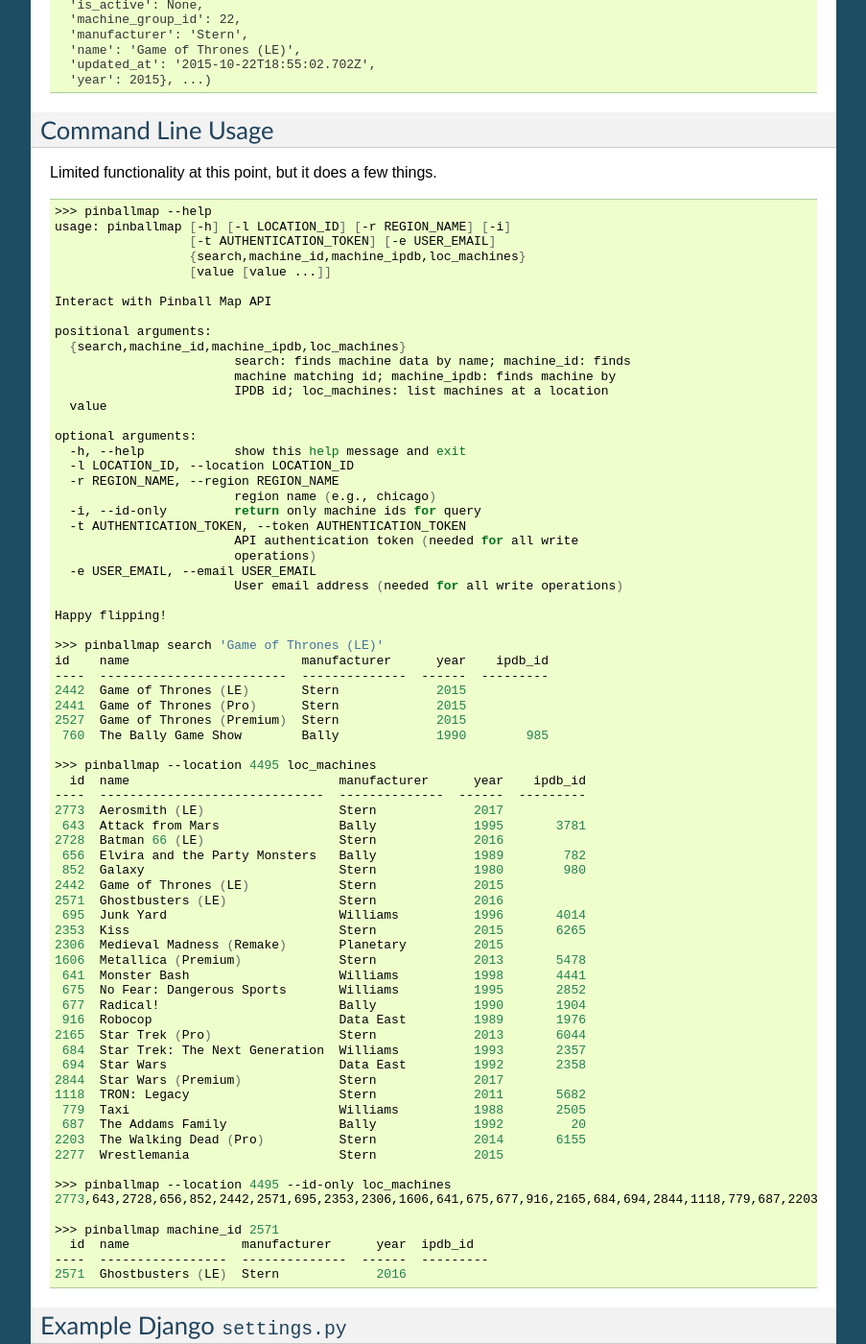
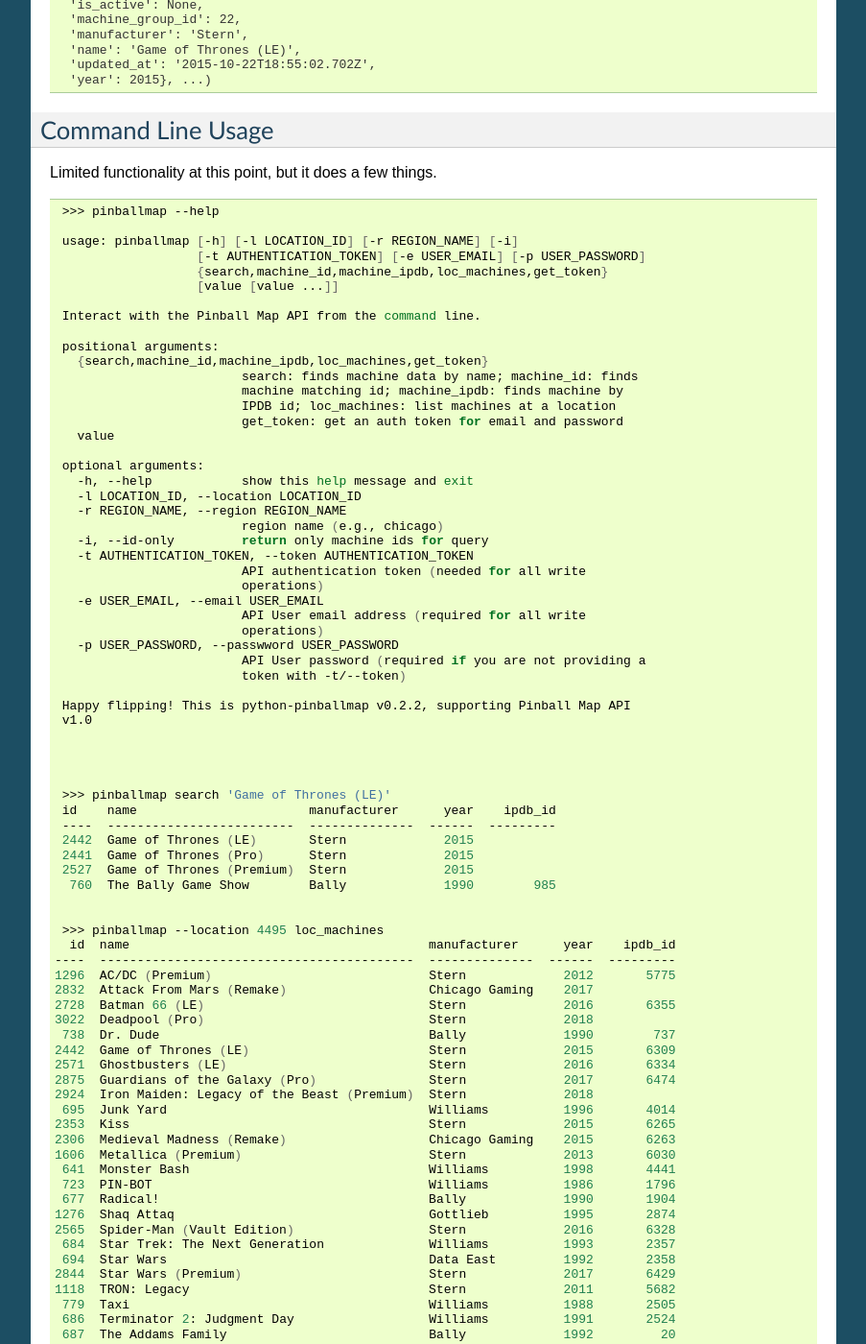
Before and after one commit to eyesee1/python-pinballmap, a Sphinx documentation site: the page built from docs/index.rst, in a window 1280 px wide and 1400 px high, scrolled down 716 px. Shown: the whole window at 96% size, without its empty margins (198-1101 px from the left). Built offline with Sphinx 7.4.7, drawn with Linux system fonts in a browser that asks for light colours; some of the changed text lies outside the part shown.

Commit message:
cleanup
added get_token to CLI

```diff
--- a/README.rst
+++ b/README.rst
@@ -57,18 +57,20 @@
 .. code:: bash
 
     >>> pinballmap --help
+
     usage: pinballmap [-h] [-l LOCATION_ID] [-r REGION_NAME] [-i]
-                      [-t AUTHENTICATION_TOKEN] [-e USER_EMAIL]
-                      {search,machine_id,machine_ipdb,loc_machines}
+                      [-t AUTHENTICATION_TOKEN] [-e USER_EMAIL] [-p USER_PASSWORD]
+                      {search,machine_id,machine_ipdb,loc_machines,get_token}
                       [value [value ...]]
 
-    Interact with Pinball Map API
+    Interact with the Pinball Map API from the command line.
 
     positional arguments:
-      {search,machine_id,machine_ipdb,loc_machines}
+      {search,machine_id,machine_ipdb,loc_machines,get_token}
                             search: finds machine data by name; machine_id: finds
                             machine matching id; machine_ipdb: finds machine by
                             IPDB id; loc_machines: list machines at a location
+                            get_token: get an auth token for email and password
       value
 
     optional arguments:
@@ -81,9 +83,17 @@
                             API authentication token (needed for all write
                             operations)
       -e USER_EMAIL, --email USER_EMAIL
-                            User email address (needed for all write operations)
+                            API User email address (required for all write
+                            operations)
+      -p USER_PASSWORD, --passwword USER_PASSWORD
+                            API User password (required if you are not providing a
+                            token with -t/--token)
 
-    Happy flipping!
+    Happy flipping! This is python-pinballmap v0.2.2, supporting Pinball Map API
+    v1.0
+
+
+
 
     >>> pinballmap search 'Game of Thrones (LE)'
     id    name                       manufacturer      year    ipdb_id
@@ -93,41 +103,50 @@
     2527  Game of Thrones (Premium)  Stern             2015
      760  The Bally Game Show        Bally             1990        985
 
+
     >>> pinballmap --location 4495 loc_machines
-      id  name                            manufacturer      year    ipdb_id
-    ----  ------------------------------  --------------  ------  ---------
-    2773  Aerosmith (LE)                  Stern             2017
-     643  Attack from Mars                Bally             1995       3781
-    2728  Batman 66 (LE)                  Stern             2016
-     656  Elvira and the Party Monsters   Bally             1989        782
-     852  Galaxy                          Stern             1980        980
-    2442  Game of Thrones (LE)            Stern             2015
-    2571  Ghostbusters (LE)               Stern             2016
-     695  Junk Yard                       Williams          1996       4014
-    2353  Kiss                            Stern             2015       6265
-    2306  Medieval Madness (Remake)       Planetary         2015
-    1606  Metallica (Premium)             Stern             2013       5478
-     641  Monster Bash                    Williams          1998       4441
-     675  No Fear: Dangerous Sports       Williams          1995       2852
-     677  Radical!                        Bally             1990       1904
-     916  Robocop                         Data East         1989       1976
-    2165  Star Trek (Pro)                 Stern             2013       6044
-     684  Star Trek: The Next Generation  Williams          1993       2357
-     694  Star Wars                       Data East         1992       2358
-    2844  Star Wars (Premium)             Stern             2017
-    1118  TRON: Legacy                    Stern             2011       5682
-     779  Taxi                            Williams          1988       2505
-     687  The Addams Family               Bally             1992         20
-    2203  The Walking Dead (Pro)          Stern             2014       6155
-    2277  Wrestlemania                    Stern             2015
+     id  name                                        manufacturer      year    ipdb_id
+   ----  ------------------------------------------  --------------  ------  ---------
+   1296  AC/DC (Premium)                             Stern             2012       5775
+   2832  Attack From Mars (Remake)                   Chicago Gaming    2017
+   2728  Batman 66 (LE)                              Stern             2016       6355
+   3022  Deadpool (Pro)                              Stern             2018
+    738  Dr. Dude                                    Bally             1990        737
+   2442  Game of Thrones (LE)                        Stern             2015       6309
+   2571  Ghostbusters (LE)                           Stern             2016       6334
+   2875  Guardians of the Galaxy (Pro)               Stern             2017       6474
+   2924  Iron Maiden: Legacy of the Beast (Premium)  Stern             2018
+    695  Junk Yard                                   Williams          1996       4014
+   2353  Kiss                                        Stern             2015       6265
+   2306  Medieval Madness (Remake)                   Chicago Gaming    2015       6263
+   1606  Metallica (Premium)                         Stern             2013       6030
+    641  Monster Bash                                Williams          1998       4441
+    723  PIN-BOT                                     Williams          1986       1796
+    677  Radical!                                    Bally             1990       1904
+   1276  Shaq Attaq                                  Gottlieb          1995       2874
+   2565  Spider-Man (Vault Edition)                  Stern             2016       6328
+    684  Star Trek: The Next Generation              Williams          1993       2357
+    694  Star Wars                                   Data East         1992       2358
+   2844  Star Wars (Premium)                         Stern             2017       6429
+   1118  TRON: Legacy                                Stern             2011       5682
+    779  Taxi                                        Williams          1988       2505
+    686  Terminator 2: Judgment Day                  Williams          1991       2524
+    687  The Addams Family                           Bally             1992         20
+   2203  The Walking Dead (Pro)                      Stern             2014       6155
+   2866  Total Nuclear Annihilation                  Spooky            2017       6444
+    689  White Water                                 Williams          1993       2768
+   2277  Wrestlemania                                Stern             2015       6215
+
 
     >>> pinballmap --location 4495 --id-only loc_machines
-    2773,643,2728,656,852,2442,2571,695,2353,2306,1606,641,675,677,916,2165,684,694,2844,1118,779,687,2203,2277
+    1296,2832,2728,3022,738,2442,2571,2875,2924,695,2353,2306,1606,641,723,677,1276,2565,684,694,2844,1118,779,686,687,2203,2866,689,2277
+
+
 
     >>> pinballmap machine_id 2571
-      id  name               manufacturer      year  ipdb_id
-    ----  -----------------  --------------  ------  ---------
-    2571  Ghostbusters (LE)  Stern             2016
+     id  name               manufacturer      year    ipdb_id
+   ----  -----------------  --------------  ------  ---------
+   2571  Ghostbusters (LE)  Stern             2016       6334
 
 
 Example Django ``settings.py``
@@ -139,7 +158,7 @@
    :emphasize-lines: 4,5
 
     PINBALL_MAP = {
-        'region_name': 'chicago',
+        'region_name': 'chicago', # a region name to use if not specified in code
         'location_id': your_location_id,  # should be an int
         # email and token are required for all write operations
         'user_email': '...', # your pinball map account email, needed for write operations
@@ -182,6 +201,19 @@
 Change Log
 ==========
 
+0.3.0
+-----
+
+* requires Python 3.6
+* CLI catches authentication errors more cleanly
+* mostly code cleanups
+* help outputs version # of python-pinballmap and Pinball Map API version supported
+* all python code is now formatted using `black`_
+
+.. _black: https://black.readthedocs.io/en/stable/
+
+
+
 0.2.0
 -----
 
@@ -189,6 +221,7 @@
 * now supports authentication tokens, signup process, getting auth details
 * now uses https by default
 * fix dry-run bug
+
 
 0.1.2
 -----
--- a/pinballmap/__init__.py
+++ b/pinballmap/__init__.py
@@ -1,2 +1,4 @@
+# coding=utf-8
 from .client import PinballMapClient
+
 __all__ = ["PinballMapClient"]
```
Also changed, not shown: docs/conf.py (+32 -25 lines), setup.py (+17 -36 lines), 5 other files.
